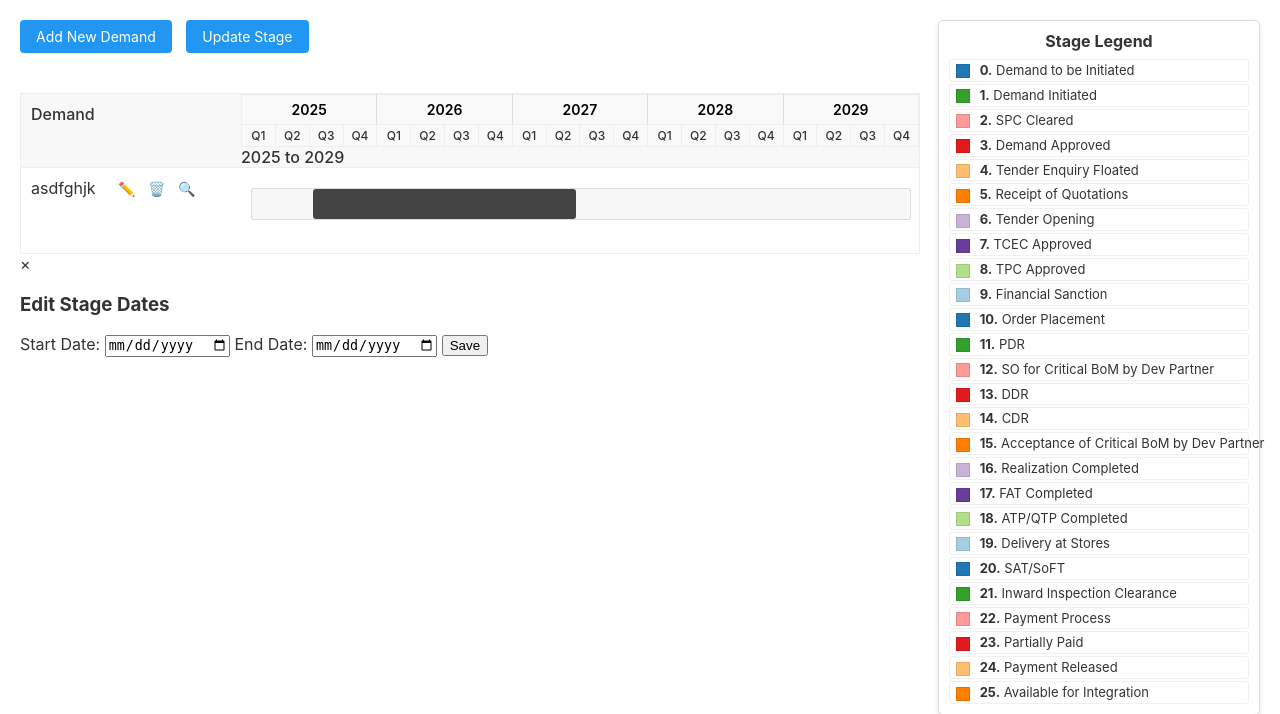
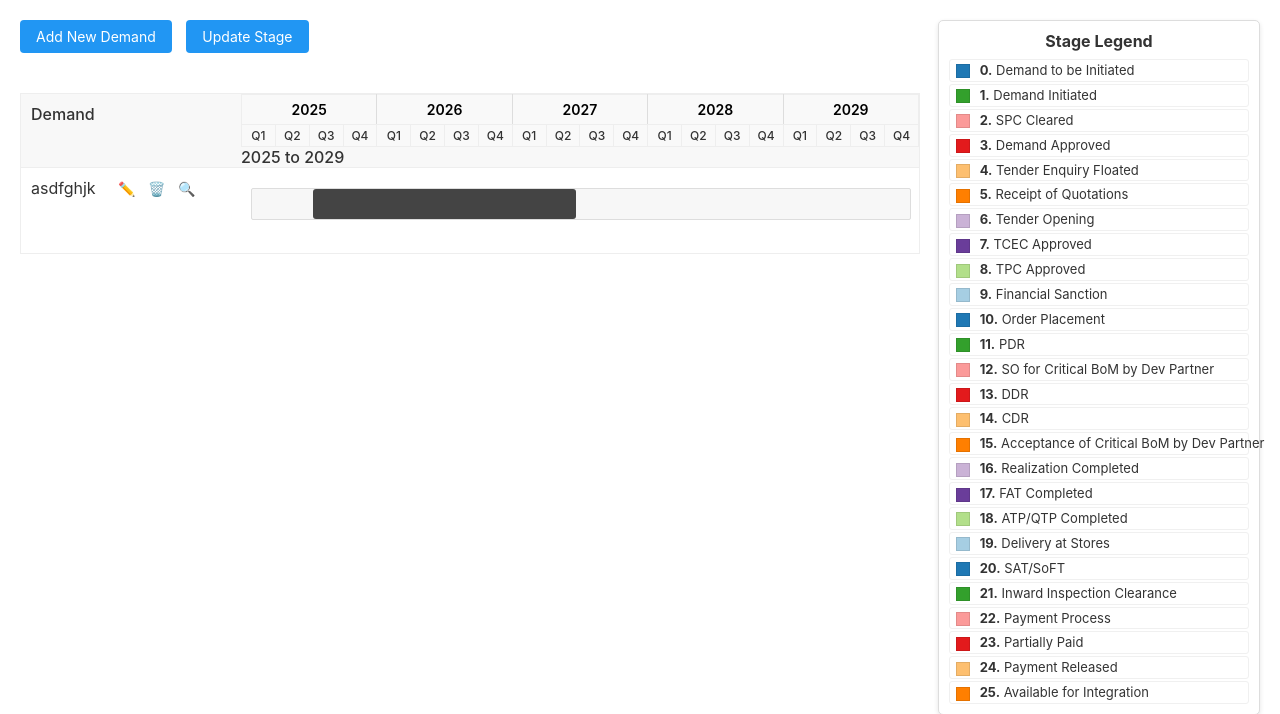
Before and after one commit to sreeya15/Django_Project, a Django app: page / in a window 1280 px wide. Shown: the top 714 px of the page. Run offline with Django 4.2, Linux system fonts and the light colour scheme; data comes from the database, SQL or seed files in the repository; both versions use the stored data as it was after the commit.

Commit message:
dialog box error

```diff
--- a/mastertracker/trackerapp/templates/trackerapp/demand_list.html
+++ b/mastertracker/trackerapp/templates/trackerapp/demand_list.html
@@ -308,16 +308,24 @@
     width: 100%;
     height: 100%;
     overflow: auto;
-    background-color: rgba(0,0,0,0.4);
+    background-color: rgba(0,0,0,0.7);
   }
 
   .modal-content {
-    background-color: #fefefe;
-    margin: 15% auto;
-    padding: 20px;
+    background-color: white;
+    margin: 10% auto;
+    padding: 25px;
+    border-radius: 8px;
+    box-shadow: 0 5px 15px rgba(0,0,0,0.3);
+    max-width: 450px;
+    position: relative;
+    animation: modalAppear 0.3s ease;
     border: 1px solid #ddd;
-    width: 300px;
-    border-radius: 4px;
+  }
+
+  @keyframes modalAppear {
+    from {opacity: 0; transform: translateY(-20px);}
+    to {opacity: 1; transform: translateY(0);}
   }
 
   .close-btn {
@@ -525,10 +533,10 @@
                 </div>
 
                 <!-- Stage Detail Bar (initially hidden) -->
-                <div id="stage-detail-{{ d.demand.id }}" class="stage-detail-bar" style="display: none; position: relative; height: 25px; width: 100%; background-color: #f5f5f5; border: 1px solid #ccc; padding: 4px; margin-top: 5px; margin-bottom: 5px; text-align: center; overflow: hidden;">
+                <div id="stage-detail-{{ d.demand.id }}" class="stage-detail-bar" style="display: none; position: relative; height: 50px; width: 100%; background-color: #f5f5f5; border: 1px solid #ccc; padding: 4px; margin-top: 5px; margin-bottom: 5px; text-align: center; overflow: hidden;">
                   <div style="display: flex; width: 100%; justify-content: space-evenly; align-items: center;">
                     {% for i in "01234567891011121314151617181920212223242526"|make_list|slice:":26" %}
-                      <div class="stage-detail-segment" style="height: 18px; width: 3%; min-width: 12px; background-color: #ddd; border: 1px solid #999; box-shadow: 0px 1px 2px rgba(0,0,0,0.1); box-sizing: border-box;"></div>
+                      <div class="stage-detail-segment" style="height: 36px; width: 3%; min-width: 12px; background-color: #ddd; border: 1px solid #999; box-shadow: 0px 1px 2px rgba(0,0,0,0.1); box-sizing: border-box;"></div>
                     {% endfor %}
                   </div>
                 </div>
@@ -665,18 +673,27 @@
   <!-- Legend has been moved to the top right of the page -->
 
   <!-- Edit modal -->
-  <div id="editModal" class="modal">
+  <div id="editModal" class="modal" style="display: none;">
     <div class="modal-content">
       <span class="close-btn" onclick="closeModal()">&times;</span>
       <h3>Edit Stage Dates</h3>
-      <form method="post" action="{% url 'edit_stage_dates' %}">
+      <form method="post" action="{% url 'edit_stage_dates' %}" style="margin-top: 15px;">
         {% csrf_token %}
         <input type="hidden" name="stage_id" id="modalStageId" />
-        <label for="modalStartDate">Start Date:</label>
-        <input type="date" name="start_date" id="modalStartDate" required />
-        <label for="modalEndDate">End Date:</label>
-        <input type="date" name="end_date" id="modalEndDate" required />
-        <input type="submit" value="Save" />
+
+        <div style="margin-bottom: 15px;">
+          <label for="modalStartDate" style="display: block; margin-bottom: 5px; font-weight: bold;">Start Date:</label>
+          <input type="date" name="start_date" id="modalStartDate" required style="width: 100%; padding: 8px; border: 1px solid #ccc; border-radius: 4px;" />
+        </div>
+
+        <div style="margin-bottom: 20px;">
+          <label for="modalEndDate" style="display: block; margin-bottom: 5px; font-weight: bold;">End Date:</label>
+          <input type="date" name="end_date" id="modalEndDate" required style="width: 100%; padding: 8px; border: 1px solid #ccc; border-radius: 4px;" />
+        </div>
+
+        <div style="text-align: center;">
+          <input type="submit" value="Save" style="background-color: #4CAF50; color: white; padding: 10px 20px; border: none; border-radius: 4px; cursor: pointer; font-size: 16px;" />
+        </div>
       </form>
     </div>
   </div>
@@ -698,6 +715,11 @@
   function closeModal() {
     document.getElementById('editModal').style.display = 'none';
   }
+
+  // Make sure modal is hidden on page load
+  document.addEventListener('DOMContentLoaded', function() {
+    document.getElementById('editModal').style.display = 'none';
+  });
 
   function toggleDetailBar(demandId) {
     alert('Toggling detail bar for demand: ' + demandId); // Debug alert
```
Also changed, not shown: mastertracker/db.sqlite3.
